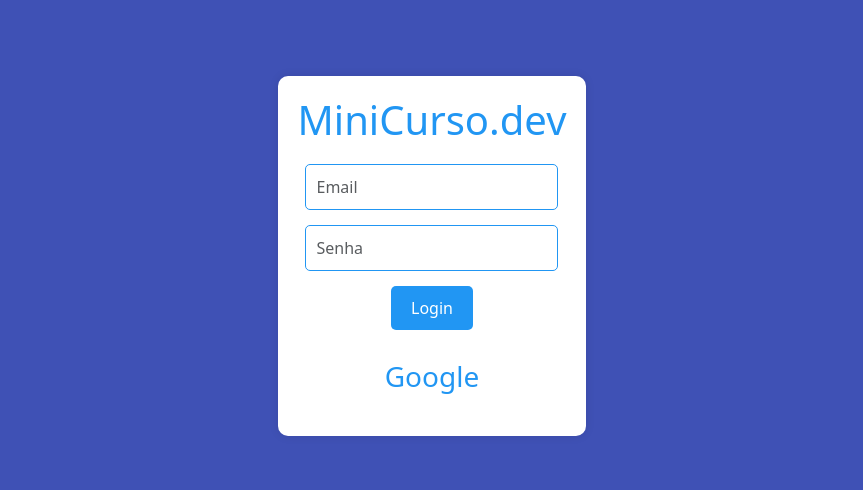
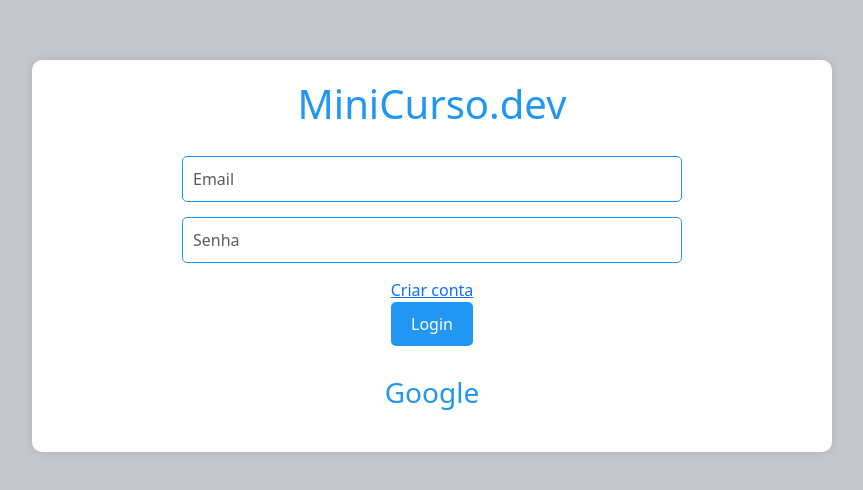
Before and after one commit to lucascampos04/plataform_courses, a React (Create React App) app: page /login in a window 1280 px wide. Shown: the part 144-634 px from the top of the page, without its empty margins (208-1071 px from the left). Built offline with nearby package versions, Linux system fonts and the light colour scheme.

Commit message:
Ajustando layout de login

```diff
--- a/src/Pages/Login/LoginPage.js
+++ b/src/Pages/Login/LoginPage.js
@@ -2,6 +2,7 @@
 import "../../style/Login/LoginStyle.css"
 import { authContextGoogle } from "../../Context/AuthGoogle"
 import { Navigate } from "react-router"
+import { Link } from "react-router-dom"
 
 export const LoginPage = () => {
     const {signInGoogle, signed} = useContext(authContextGoogle)
@@ -34,7 +35,7 @@
               className="form-group form-control"
             />
           </div>
-
+          <Link to="/register">Criar conta</Link>
           <div className="form-row">
             <button className="form-row btn btn-success modal-button-login">
               Login
--- a/src/Pages/Register/RegisterPage.js
+++ b/src/Pages/Register/RegisterPage.js
@@ -1,6 +1,7 @@
 import React, { useState } from "react";
 import { addDoc, collection, getFirestore } from "firebase/firestore";
 import { AppConfigFirebase } from "../../Service/Firebase/firebaseConfig";
+import { Link, Navigate } from "react-router-dom";
 
 export const RegisterPages = () => {
   const [email, setEmail] = useState("");
@@ -16,6 +17,7 @@
         password,
       });
       console.log("Cadastrado com sucesso", user.id);
+      window.location.href = "/login"
     } catch (error) {
       console.error("Erro ao cadastrar:", error.message);
     }
--- a/src/style/Login/LoginStyle.css
+++ b/src/style/Login/LoginStyle.css
@@ -3,12 +3,15 @@
   display: flex;
   align-items: center;
   justify-content: center;
-    background-color: #3f51b5;
+  background-color: #c5c6ce;
 }
 
 .login-modal-container {
   background-color: #fff;
   padding: 20px;
+  width: 100vh;
+  display: flex;
+  flex-direction: column;
   border-radius: 10px;
   box-shadow: 0 0 10px rgba(0, 0, 0, 0.1);
 }
@@ -26,10 +29,15 @@
   display: flex;
   flex-direction: column;
   align-items: center;
+
 }
 
 .form-row {
   margin-bottom: 15px;
+}
+
+.form-row input{
+  width: 500px;
 }
 
 .form-control {
```
Lines whose indentation alone changed are shown as unchanged.
